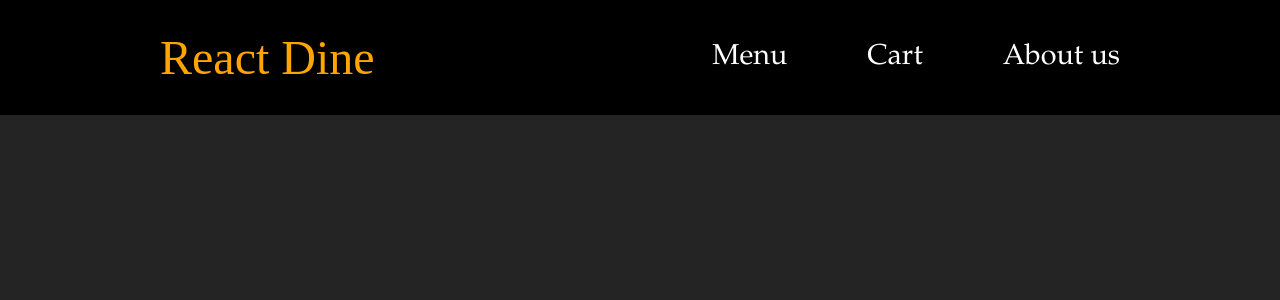
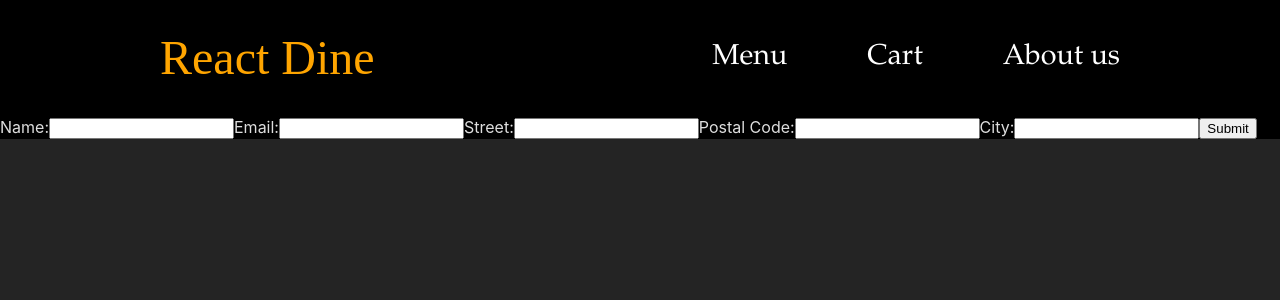
Before and after one commit to Keekki/ReactDiner, a React (Vite) app in the folder react-dine-frontend/: page /order in a window 1280 px wide. Shown: the top 300 px of the page. Built offline with nearby package versions, Linux system fonts and the light colour scheme; no server answers.

Commit message:
started creating the order form

```diff
--- a/react-dine-frontend/src/App.jsx
+++ b/react-dine-frontend/src/App.jsx
@@ -7,6 +7,7 @@ import Menu from "./pages/Menu";
 import Cart from "./components/Cart";
 import AboutUs from "./pages/AboutUs";
 import { CartProvider } from "./components/CartContext";
+import OrderForm from "./pages/OrderForm";
 
 const App = () => {
   const [items, setItems] = useState([]);
@@ -26,6 +27,7 @@ const App = () => {
           <Route path="/" element={<HomePage />} />
           <Route path="/menu" element={<Menu />} />
           <Route path="/cart" element={<Cart />} />
+          <Route path="/order" element={<OrderForm />} />
           <Route path="/about" element={<AboutUs />} />
         </Routes>
         <Toaster position="top-right" reverseOrder={false} />
--- a/react-dine-frontend/src/components/Cart.jsx
+++ b/react-dine-frontend/src/components/Cart.jsx
@@ -1,11 +1,18 @@
 import React, { useContext, useRef, useEffect } from "react";
+import { useNavigate } from "react-router-dom";
 import CartContext from "./CartContext";
 import DeleteForeverIcon from "@mui/icons-material/DeleteForever";
+import OrderFrom from "../pages/OrderForm";
 import "../styling/Cart.css";
 
 const Cart = ({ closeCart }) => {
   const { cartItems, removeFromCart, items } = useContext(CartContext);
   const cartRef = useRef();
+  const navigate = useNavigate();
+
+  const order = () => {
+    navigate("/order");
+  };
 
   useEffect(() => {
     function handleClickOutside(event) {
@@ -54,7 +61,9 @@ const Cart = ({ closeCart }) => {
             );
           })}
           <p>Total: ${total.toFixed(2)}</p>
-          <button className="order-button">Order</button>
+          <button className="order-button" onClick={order}>
+            Order
+          </button>
         </>
       )}
     </div>
--- a/react-dine-frontend/src/pages/OrderForm.jsx
+++ b/react-dine-frontend/src/pages/OrderForm.jsx
@@ -0,0 +1,109 @@
+import React, { useState, useContext } from "react";
+import CartContext from "../components/CartContext";
+import "../styling/OrderForm.css";
+
+const OrderForm = () => {
+  const { cartItems } = useContext(CartContext);
+  const [customer, setCustomer] = useState({
+    name: "",
+    email: "",
+    street: "",
+    postalCode: "",
+    city: "",
+  });
+
+  const handleChange = (event) => {
+    setCustomer({
+      ...customer,
+      [event.target.name]: event.target.value,
+    });
+  };
+
+  const handleSubmit = (event) => {
+    event.preventDefault();
+    const order = {
+      order: {
+        customer: customer,
+        items: Object.keys(cartItems).map((itemId) => ({
+          id: itemId,
+          quantity: cartItems[itemId],
+        })),
+      },
+    };
+
+    fetch("http://localhost:5000/api/orders", {
+      method: "POST",
+      headers: { "Content-Type": "application/json" },
+      body: JSON.stringify(order),
+    })
+      .then((response) => response.json())
+      .then((data) => {
+        if (data.message === "Order created!") {
+          // TODO: Redirect to the order confirmation page
+        } else {
+          console.error("Failed to create order:", data);
+        }
+      })
+      .catch((error) => console.error("Error:", error));
+  };
+
+  return (
+    <div className="order-form">
+      <form onSubmit={handleSubmit}>
+        <label>
+          Name:
+          <input
+            type="text"
+            name="name"
+            value={customer.name}
+            onChange={handleChange}
+            required
+          />
+        </label>
+        <label>
+          Email:
+          <input
+            type="email"
+            name="email"
+            value={customer.email}
+            onChange={handleChange}
+            required
+          />
+        </label>
+        <label>
+          Street:
+          <input
+            type="text"
+            name="street"
+            value={customer.street}
+            onChange={handleChange}
+            required
+          />
+        </label>
+        <label>
+          Postal Code:
+          <input
+            type="text"
+            name="postalCode"
+            value={customer.postalCode}
+            onChange={handleChange}
+            required
+          />
+        </label>
+        <label>
+          City:
+          <input
+            type="text"
+            name="city"
+            value={customer.city}
+            onChange={handleChange}
+            required
+          />
+        </label>
+        <input type="submit" value="Submit" />
+      </form>
+    </div>
+  );
+};
+
+export default OrderForm;
--- /dev/null
+++ b/react-dine-frontend/src/styling/OrderForm.css
@@ -0,0 +1,3 @@
+.order-form {
+  background-color: black;
+}
```
